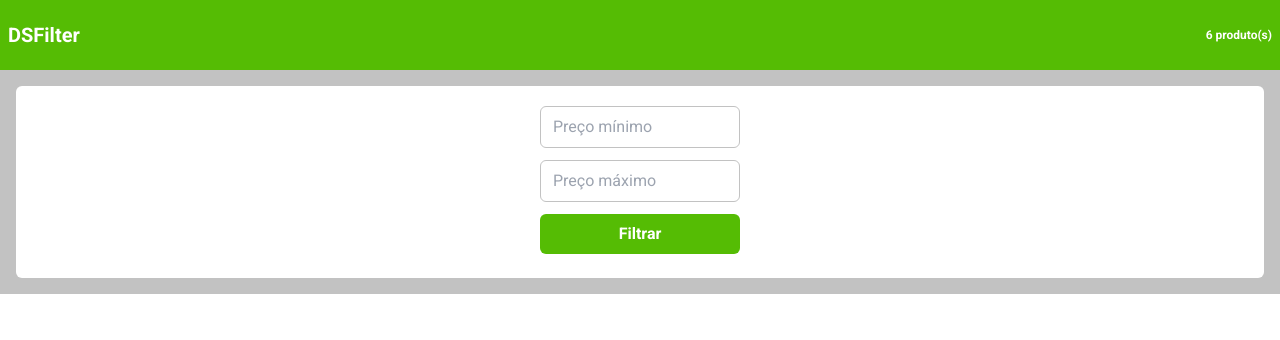
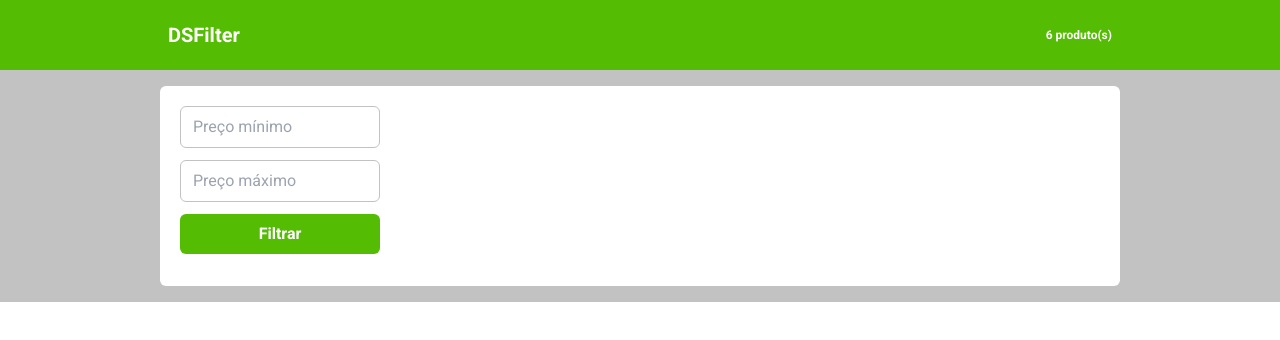
Before and after one commit to Ital023/ds-list, a React (Vite) app: page / in a window 1280 px wide. Shown: the top 340 px of the page. Built offline with nearby package versions, Linux system fonts and the light colour scheme.

Commit message:
feat: FormFilterContainer Desktop

```diff
--- a/src/components/FormFilterContainer/index.tsx
+++ b/src/components/FormFilterContainer/index.tsx
@@ -1,10 +1,13 @@
 export default function FormFilterContainer() {
   return (
-    <div className="h-48 bg-tertiary flex justify-center content-center rounded-md p-5">
+    <div className="md:max-w-[960px] md:mx-auto h-50 bg-tertiary flex justify-center content-center rounded-md p-5 md:justify-start">
+
       <form className="flex flex-col gap-3">
+
         <input className="border w-50 rounded-md border-secondary px-3 py-2" type="text" placeholder="Preço mínimo"/>
         <input className="border w-50 rounded-md border-secondary px-3 py-2" type="text" placeholder="Preço máximo"/>
         <button className="w-50 cursor-pointer bg-primary rounded-md py-2 text-tertiary font-bold">Filtrar</button>
+
       </form>
     </div>
   );
--- a/src/components/Header/index.tsx
+++ b/src/components/Header/index.tsx
@@ -1,7 +1,7 @@
 export default function Header() {
   return (
     <header className="h-18 bg-primary flex justify-center content-center">
-      <div className="container px-2 flex flex-row justify-between items-center h-full">
+      <div className="container lg:max-w-[960px] w- px-2 flex flex-row justify-between items-center h-full">
         <h2 className="font-bold text-xl text-tertiary">DSFilter</h2>
         <p className="font-bold text-xs text-tertiary">6 produto(s)</p>
       </div>
```
